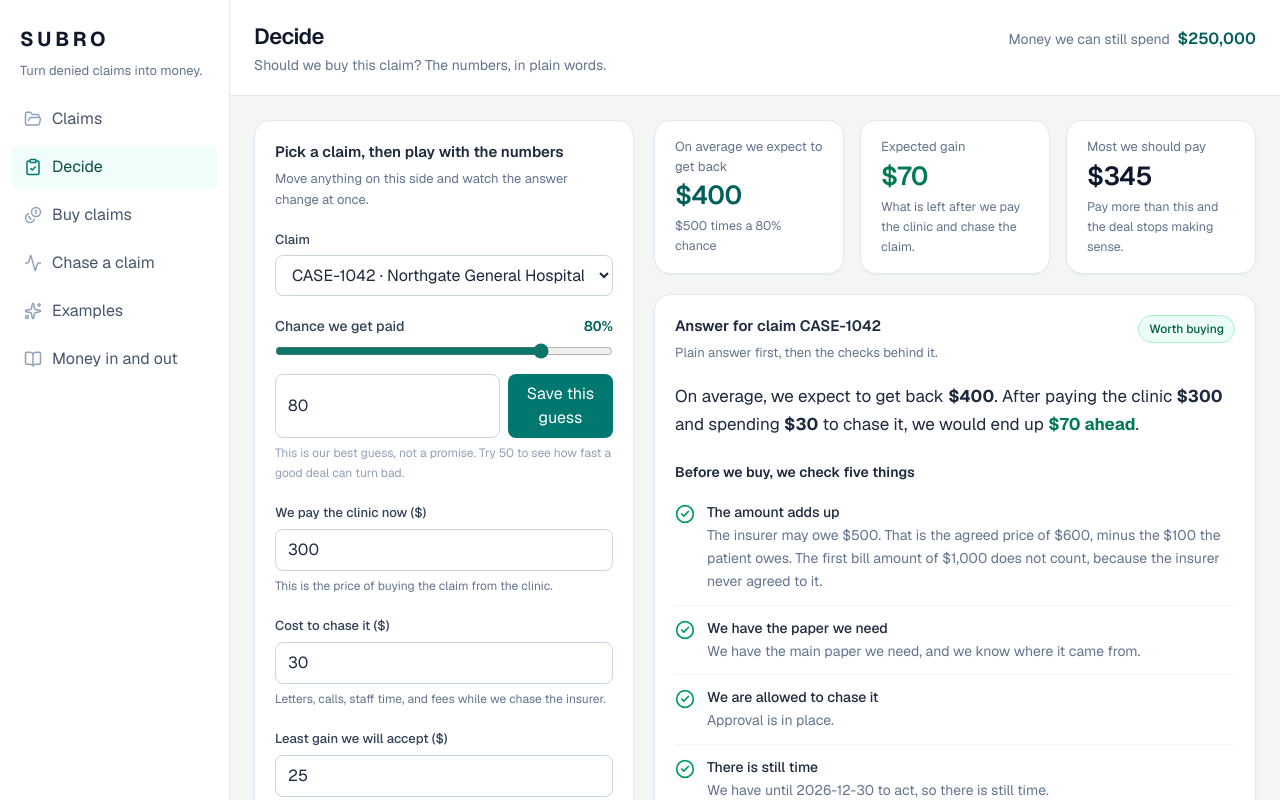
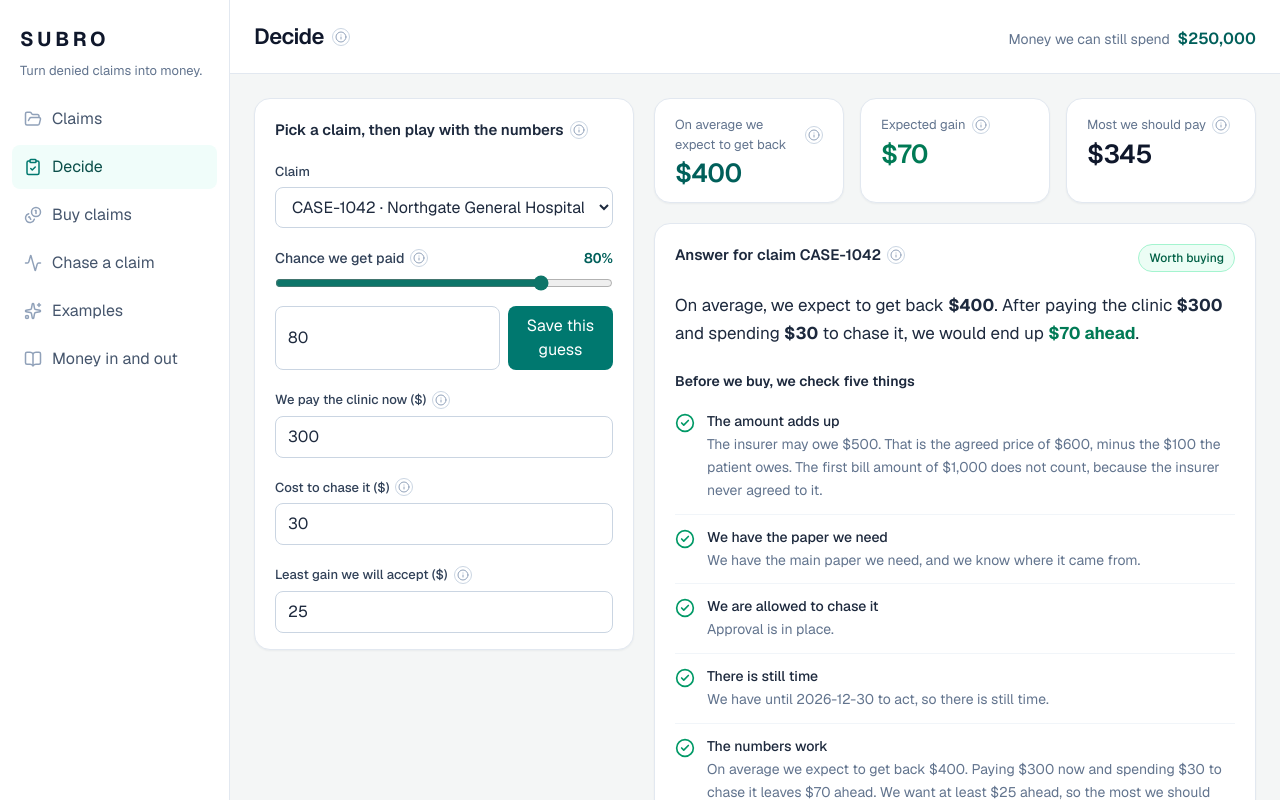
Before and after one commit to ShyaamN/ProjektSUBRO, a Next.js app: page / in a window 1280 px wide. Both pictures are taken after a click on the button "Decide". Shown: the top 800 px of the page. Built offline with nearby package versions, Linux system fonts and the light colour scheme.

Commit message:
Hide helper text behind small info buttons across the whole site

```diff
--- a/src/app/page.tsx
+++ b/src/app/page.tsx
@@ -6,6 +6,7 @@ import { LedgerView } from "@/components/LedgerView";
 import { Scenarios } from "@/components/Scenarios";
 import { TradingFloor } from "@/components/TradingFloor";
 import { UnderwritingDesk } from "@/components/UnderwritingDesk";
+import { InfoTip } from "@/components/ui";
 import { money } from "@/lib/format";
 import { SubroProvider, useSubro, type View } from "@/lib/store";
 
@@ -41,9 +42,9 @@ function Shell() {
       <div className="min-w-0">
         <header className="border-b border-slate-200 bg-white">
           <div className="mx-auto flex max-w-[1280px] flex-wrap items-baseline gap-x-4 gap-y-1 px-4 py-5 md:px-6">
-            <div>
+            <div className="flex items-center gap-2">
               <h1 className="text-[22px] font-semibold tracking-tight text-slate-900">{current.label}</h1>
-              <p className="mt-0.5 text-sm text-slate-500">{current.intro}</p>
+              <InfoTip text={current.intro} label={`What is ${current.label}?`} />
             </div>
             <p className="ml-auto text-sm text-slate-500">Money we can still spend <span className="ml-1 text-base font-semibold text-teal-800">{money(reconciliation.available)}</span></p>
           </div>
@@ -55,7 +56,7 @@ function Shell() {
           {view === "arena" && <Arena />}
           {view === "scenarios" && <Scenarios />}
           {view === "ledger" && <LedgerView />}
-          <footer className="mt-10 pb-4 text-[12.5px] text-slate-400">All amounts are in dollars. Guesses are marked as guesses, so they are never mixed up with money that has really come in.</footer>
+          <footer className="mt-10 flex items-center gap-1.5 pb-4 text-[12.5px] text-slate-400">All amounts are in dollars. <InfoTip text="Guesses are marked as guesses, so they are never mixed up with money that has really come in." label="About guesses and real money" /></footer>
         </main>
       </div>
     </div>
--- a/src/components/Arena.tsx
+++ b/src/components/Arena.tsx
@@ -1,6 +1,6 @@
 "use client";
 import { Play, RotateCcw, StepForward } from "lucide-react";
-import { Badge, Bar, Empty, Field, Panel, btnGhost, btnPrimary, inputCls } from "./ui";
+import { Badge, Bar, Empty, Field, InfoTip, Panel, btnGhost, btnPrimary, inputCls } from "./ui";
 import { MAX_ACTIONS, MAX_SUBMISSIONS } from "@/lib/agent";
 import { money, timeFmt } from "@/lib/format";
 import { agentStatusLabel, toolLabel, validationLabel } from "@/lib/labels";
@@ -53,9 +53,8 @@ export function Arena() {
           )}
           {run?.draft && (
             <div className="mt-4 rounded-xl bg-slate-50 p-4">
-              <p className="text-xs font-medium text-slate-500">The letter it wrote to the insurer</p>
+              <p className="flex items-center gap-1.5 text-xs font-medium text-slate-500">The letter it wrote to the insurer <InfoTip text="Every fact in this letter comes from the papers listed above it. Nothing is made up, and nothing is added to sound persuasive." label="About this letter" /></p>
               <p className="mt-1.5 text-sm leading-relaxed text-slate-700">{run.draft}</p>
-              <p className="mt-2 text-xs text-slate-400">Every fact in this letter comes from the papers listed above. Nothing is made up.</p>
             </div>
           )}
         </Panel>
--- a/src/components/CapitalDesk.tsx
+++ b/src/components/CapitalDesk.tsx
@@ -1,6 +1,6 @@
 "use client";
 import { useMemo, useState } from "react";
-import { Badge, Bar, Field, Kpi, Panel, btnPrimary, inputCls } from "./ui";
+import { Badge, Bar, Field, InfoTip, Kpi, Panel, btnPrimary, inputCls } from "./ui";
 import { allocatePortfolio } from "@/lib/capital";
 import { money, pct } from "@/lib/format";
 import { categoryLabel, purchaseLabel } from "@/lib/labels";
@@ -38,9 +38,8 @@ export function CapitalDesk() {
               <Field label="Money we can spend in total ($)" help="Once this runs out, no more claims can be bought."><input className={inputCls} type="number" min={0} value={s.config.availableCapital} onChange={(e) => set({ availableCapital: Number(e.target.value) })} /></Field>
               <Field label="Least gain we accept per claim ($)" help="Claims expected to gain less than this stay off the list."><input className={inputCls} type="number" value={s.config.minContribution} onChange={(e) => set({ minContribution: Number(e.target.value) })} /></Field>
               <div>
-                <div className="mb-1.5 flex justify-between gap-3 text-sm"><span className="font-medium text-slate-700">Biggest share that can sit with one insurer</span><span className="font-semibold text-teal-800">{pct(s.config.maxInsurerConcentration, 0)}</span></div>
+                <div className="mb-1.5 flex justify-between gap-3 text-sm"><span className="flex items-center gap-1.5 font-medium text-slate-700">Biggest share that can sit with one insurer <InfoTip text="This stops us putting too much money on one insurer paying up. If that insurer keeps saying no, only this share of the money is at risk." label="Why this limit exists" /></span><span className="font-semibold text-teal-800">{pct(s.config.maxInsurerConcentration, 0)}</span></div>
                 <input aria-label="Biggest share with one insurer" type="range" min={0.05} max={1} step={0.05} value={s.config.maxInsurerConcentration} onChange={(e) => set({ maxInsurerConcentration: Number(e.target.value) })} className="w-full" />
-                <p className="mt-1.5 text-xs leading-relaxed text-slate-400">This stops us putting too much money on one insurer paying up.</p>
               </div>
               <Field label="How careful should we be?" help={CARE_WORDS[s.config.riskTolerance].help}>
                 <select className={inputCls} value={s.config.riskTolerance} onChange={(e) => set({ riskTolerance: e.target.value as CapitalConfig["riskTolerance"] })}>{(Object.keys(CARE_WORDS) as CapitalConfig["riskTolerance"][]).map((k) => <option key={k} value={k}>{CARE_WORDS[k].label}</option>)}</select>
--- a/src/components/LedgerView.tsx
+++ b/src/components/LedgerView.tsx
@@ -1,6 +1,6 @@
 "use client";
 import { useState } from "react";
-import { Badge, Empty, Kpi, Panel, inputCls } from "./ui";
+import { Badge, Empty, InfoTip, Kpi, Panel, inputCls } from "./ui";
 import { actualContribution } from "@/lib/capital";
 import { money, timeFmt } from "@/lib/format";
 import { auditLabel, purchaseLabel, txLabel } from "@/lib/labels";
@@ -42,7 +42,7 @@ export function LedgerView() {
                 </table>
               </div>
             )}
-            <p className="mt-3 text-sm text-slate-400">Money we can still spend is simple: what we started with, minus money out, plus money in.</p>
+            <p className="mt-3 flex items-center gap-1.5 text-sm text-slate-400">How the top number is worked out <InfoTip text="Money we can still spend is simple: what we started with, minus money out, plus money in. It is checked against every row in this list." label="How the top number is worked out" /></p>
           </Panel>
 
           <Panel title="How each bought claim turned out" sub="The real result only appears once a chase has finished, and it is worked out from money that really came in.">
--- a/src/components/Scenarios.tsx
+++ b/src/components/Scenarios.tsx
@@ -1,6 +1,6 @@
 "use client";
 import { Play, RotateCcw } from "lucide-react";
-import { Badge, Panel, btnGhost, btnPrimary } from "./ui";
+import { Badge, InfoTip, Panel, btnGhost, btnPrimary } from "./ui";
 import { underwrite } from "@/lib/finance";
 import { money } from "@/lib/format";
 import { agentStatusLabel, decisionLabel, decisionTone } from "@/lib/labels";
@@ -53,7 +53,7 @@ export function Scenarios() {
             );
           })}
         </div>
-        <p className="mt-4 text-sm text-slate-400">The Start fresh button at the top wipes everything and puts all 120 claims back how they started.</p>
+        <p className="mt-4 flex items-center gap-1.5 text-sm text-slate-400">Changed your mind about a run? <InfoTip text="The Start fresh button at the top wipes everything and puts all 120 claims back how they started, so you can run any story again from zero." label="About starting fresh" /></p>
       </Panel>
     </div>
   );
--- a/src/components/UnderwritingDesk.tsx
+++ b/src/components/UnderwritingDesk.tsx
@@ -1,7 +1,7 @@
 "use client";
 import { useMemo, useState } from "react";
 import { CheckCircle2, XCircle } from "lucide-react";
-import { Badge, Field, Kpi, Panel, btnPrimary, inputCls } from "./ui";
+import { Badge, Field, InfoTip, Kpi, Panel, btnPrimary, inputCls } from "./ui";
 import { underwrite } from "@/lib/finance";
 import { money, pct } from "@/lib/format";
 import { decisionLabel, decisionTone } from "@/lib/labels";
@@ -34,7 +34,7 @@ function DeskInner() {
         <div className="mt-5 space-y-5">
           <div>
             <div className="mb-1.5 flex items-center justify-between gap-3">
-              <label htmlFor="chance" className="text-sm font-medium text-slate-700">Chance we get paid</label>
+              <label htmlFor="chance" className="flex items-center gap-1.5 text-sm font-medium text-slate-700">Chance we get paid <InfoTip text="This is our best guess, not a promise. Try 50 to see how fast a good deal can turn bad. Save this guess and the claims page uses it too." label="About this guess" /></label>
               <span className="num text-sm font-semibold text-teal-800">{pct(prob, 0)}</span>
             </div>
             <input id="chance" type="range" min={0} max={1} step={0.01} value={prob} onChange={(e) => setProb(Number(e.target.value))} className="w-full" aria-label="Chance we get paid" />
@@ -42,7 +42,6 @@ function DeskInner() {
               <input aria-label="Chance as a number out of 100" className={inputCls} type="number" min={0} max={100} value={Math.round(prob * 100)} onChange={(e) => setProb(Math.min(100, Math.max(0, Number(e.target.value))) / 100)} />
               <button className={btnPrimary} onClick={() => { updateProbability(claim.id, prob); setMsg("Saved. The claims page now uses this guess too."); }}>Save this guess</button>
             </div>
-            <p className="mt-1.5 text-xs leading-relaxed text-slate-400">This is our best guess, not a promise. Try 50 to see how fast a good deal can turn bad.</p>
           </div>
           <Field label="We pay the clinic now ($)" help="This is the price of buying the claim from the clinic."><input className={inputCls} type="number" min={0} value={payNow} onChange={(e) => setPayNow(Number(e.target.value))} /></Field>
           <Field label="Cost to chase it ($)" help="Letters, calls, staff time, and fees while we chase the insurer."><input className={inputCls} type="number" min={0} value={cost} onChange={(e) => setCost(Number(e.target.value))} /></Field>
--- a/src/components/ui.tsx
+++ b/src/components/ui.tsx
@@ -1,11 +1,30 @@
-import type { ReactNode } from "react";
+"use client";
+import { useState, type ReactNode } from "react";
+import { Info } from "lucide-react";
+
+/** Small info button. The explanation stays hidden until the reader asks for it. */
+export function InfoTip({ text, label = "More info" }: { text: string; label?: string }) {
+  const [open, setOpen] = useState(false);
+  return (
+    <span className="relative inline-flex align-middle">
+      <button type="button" aria-label={label} aria-expanded={open} onClick={() => setOpen((v) => !v)} className="inline-flex h-[18px] w-[18px] items-center justify-center rounded-full border border-slate-300 text-slate-400 transition hover:border-teal-600 hover:text-teal-700">
+        <Info className="h-3 w-3" />
+      </button>
+      {open && (
+        <span role="note" className="absolute top-6 left-0 z-30 block w-64 rounded-lg border border-slate-200 bg-white p-3 text-[12.5px] leading-relaxed font-normal text-slate-600 shadow-lg">
+          {text}
+        </span>
+      )}
+    </span>
+  );
+}
 
 export function Panel({ title, sub, right, children, className = "" }: { title?: string; sub?: string; right?: ReactNode; children: ReactNode; className?: string }) {
   return (
     <section className={`rounded-2xl border border-slate-200 bg-white shadow-[0_1px_2px_rgba(16,42,51,0.05)] ${className}`} aria-label={title}>
       {(title || right) && (
         <header className="flex flex-wrap items-start justify-between gap-3 px-5 pt-5 pb-1">
-          <div>{title && <h2 className="text-[15px] font-semibold text-slate-800">{title}</h2>}{sub && <p className="mt-1 max-w-xl text-[13px] leading-relaxed text-slate-500">{sub}</p>}</div>
+          <div className="flex items-center gap-1.5">{title && <h2 className="text-[15px] font-semibold text-slate-800">{title}</h2>}{sub && <InfoTip text={sub} label={`More about ${title ?? "this"}`} />}</div>
           {right}
         </header>
       )}
@@ -17,9 +36,8 @@ export function Panel({ title, sub, right, children, className = "" }: { title?:
 export function Kpi({ label, value, hint, tone = "text-slate-900" }: { label: string; value: string; hint?: string; tone?: string }) {
   return (
     <div className="rounded-2xl border border-slate-200 bg-white px-5 py-4 shadow-[0_1px_2px_rgba(16,42,51,0.05)]">
-      <div className="text-[13px] text-slate-500">{label}</div>
+      <div className="flex items-center gap-1.5 text-[13px] text-slate-500">{label}{hint && <InfoTip text={hint} label={`More about ${label}`} />}</div>
       <div className={`mt-1.5 text-[26px] leading-none font-semibold tracking-tight ${tone}`}>{value}</div>
-      {hint && <div className="mt-2 text-[12.5px] leading-relaxed text-slate-500">{hint}</div>}
     </div>
   );
 }
@@ -46,7 +64,7 @@ export function Empty({ children }: { children: ReactNode }) {
 }
 
 export function Field({ label, help, children }: { label: string; help?: string; children: ReactNode }) {
-  return <label className="block"><span className="mb-1.5 block text-[13px] font-medium text-slate-700">{label}</span>{children}{help && <span className="mt-1.5 block text-[12px] leading-relaxed text-slate-500">{help}</span>}</label>;
+  return <label className="block"><span className="mb-1.5 flex items-center gap-1.5 text-[13px] font-medium text-slate-700">{label}{help && <InfoTip text={help} label={`More about ${label}`} />}</span>{children}</label>;
 }
 export const inputCls = "w-full rounded-lg border border-slate-300 bg-white px-3 py-2 text-sm text-slate-800 placeholder:text-slate-400";
 export const btnPrimary = "rounded-lg bg-teal-700 px-4 py-2 text-sm font-semibold text-white transition hover:bg-teal-800 disabled:cursor-not-allowed disabled:opacity-40";
```
Also changed, not shown: src/components/ClaimDetail.tsx (+3 -4 lines).
